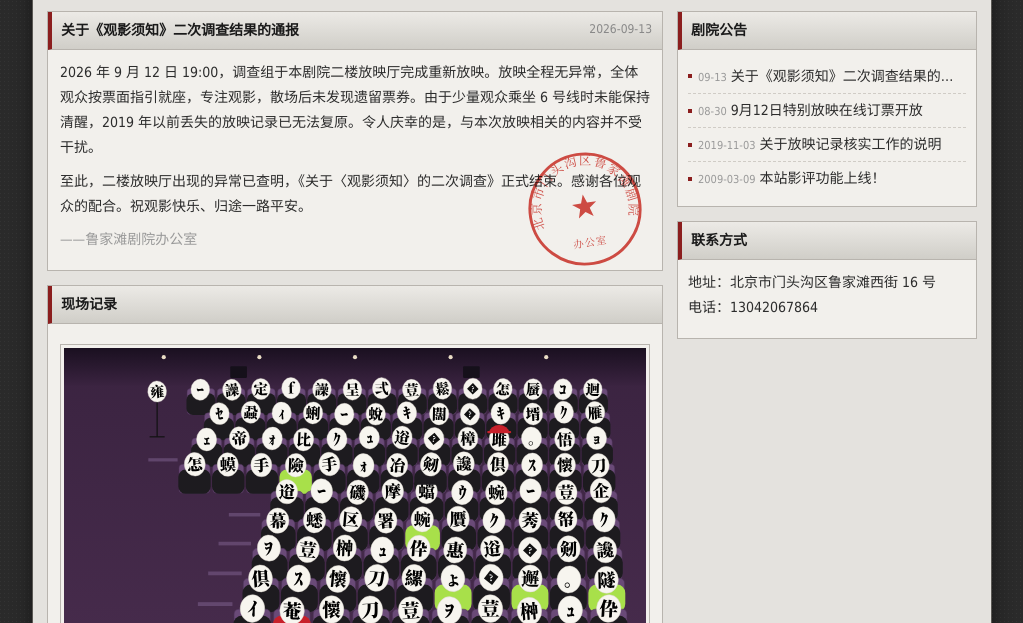
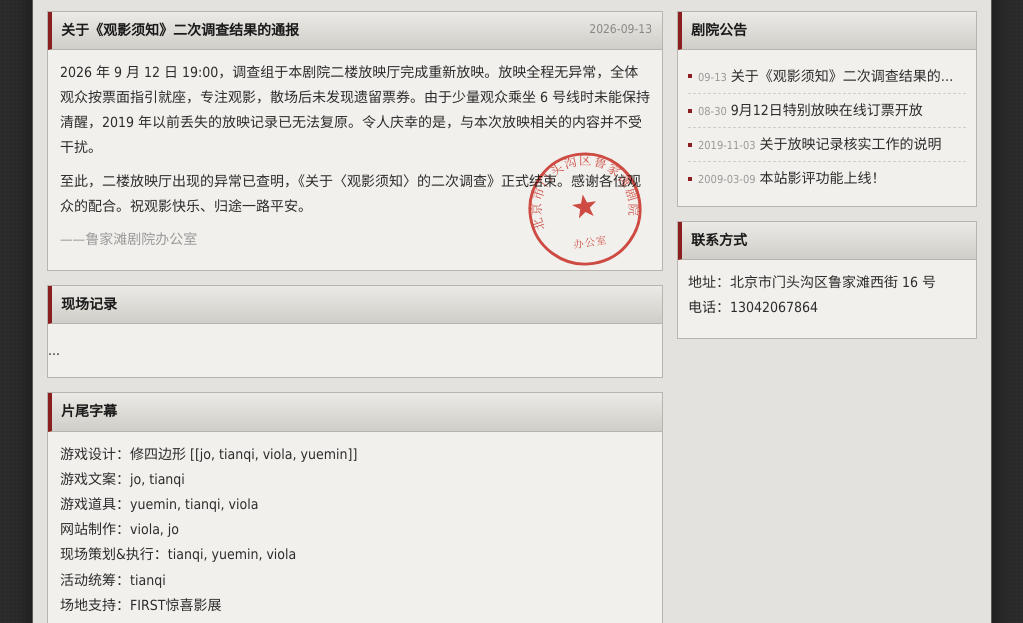
Before and after one commit to rect-repair/movie-theater, a plain HTML site: page record.html in a window 1280 px wide. Shown: the part 163-786 px from the top of the page, without its empty margins (128-1151 px from the left). Drawn offline with Linux system fonts and the light colour scheme.

Commit message:
待公布

```diff
--- a/record.html
+++ b/record.html
@@ -56,10 +56,13 @@
 
         <div class="box" id="record">
           <div class="hd">现场记录</div>
-          <div class="bd">
+          <div>
+            <p>...</p>
+          </div>
+          <!-- <div class="bd">
             <a class="chart" href="img/audience.svg" target="_blank"><img class="photo" src="img/audience.svg"
                 alt="观众席示意图"></a>
-          </div>
+          </div> -->
         </div>
 
         <div class="box">
```
